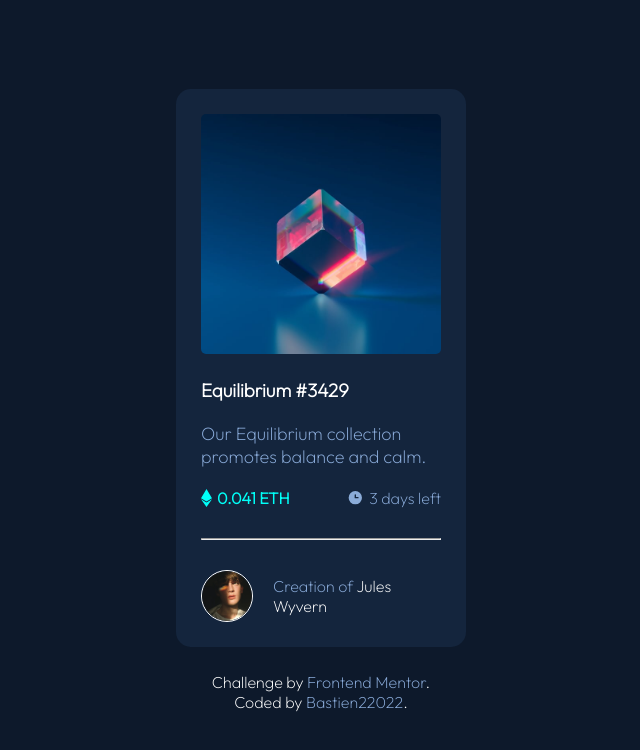
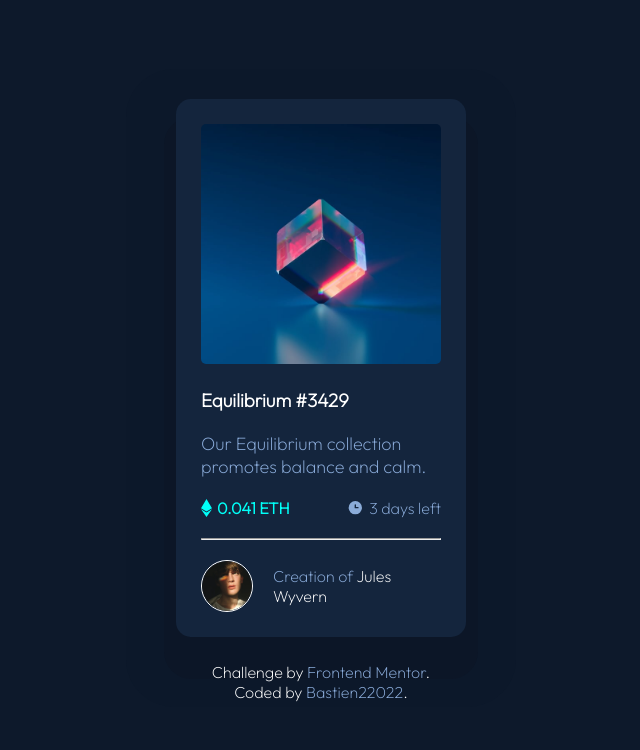
Before and after one commit to Bastien-Virmaux/NFT-preview-card-component, a plain HTML site: page index.html in a window 1280 px wide. Shown: the whole page, without its empty margins (319-959 px from the left). Drawn offline with Linux system fonts and the light colour scheme.

Commit message:
Update style.css
- Removed : margin : 30px of .contentTopInfo and .contentBottom
- Added : margin : 20px 0; of the .line
- Added : box-shadow of the .container

```diff
--- a/style.css
+++ b/style.css
@@ -24,6 +24,7 @@ body{
   background-color: hsl(216, 50%, 16%);
   border-radius: 15px;
   color: hsl(215, 51%, 70%);
+  box-shadow: 0px 30px 0px 12px #0c1627, 0px 20px 0px 50px #0c182a;
 }
 
 #container .imgTall{
@@ -75,7 +76,6 @@ body{
 }
 
 #container .contentTopInfo{
-  margin-bottom: 30px;
   display: flex;
   justify-content: space-between;
 }
@@ -104,11 +104,11 @@ body{
 }
 
 #container .line{
+  margin: 20px 0;
   color: hsl(215, 32%, 27%);
 }
 
 #container .contentBottom{
-  margin-top: 30px;
   display: flex;
   align-items: center;
 }
```
